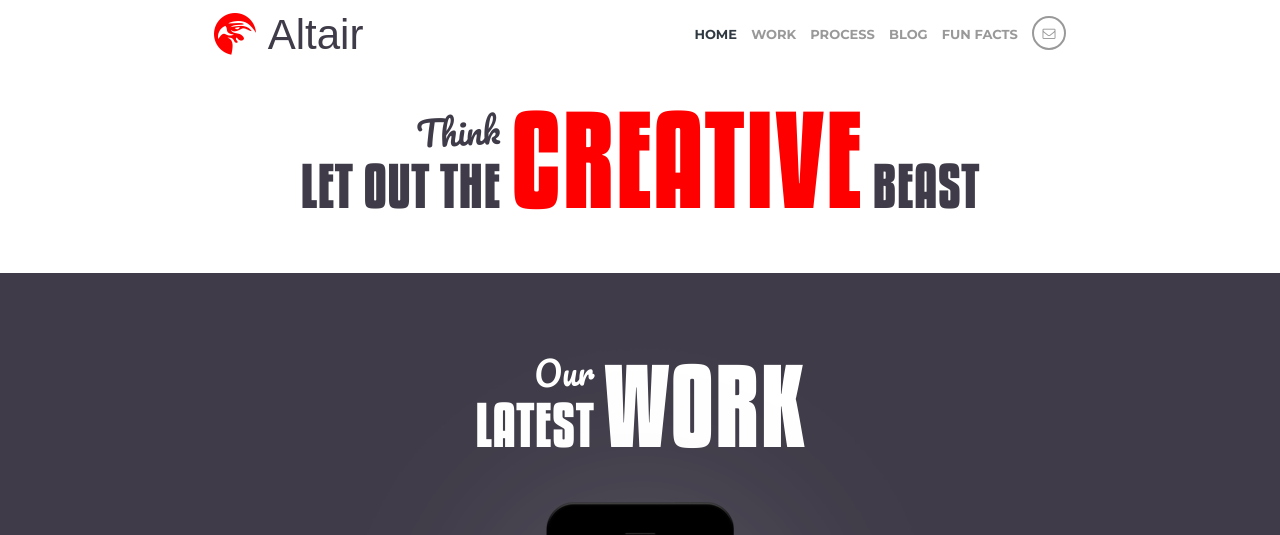
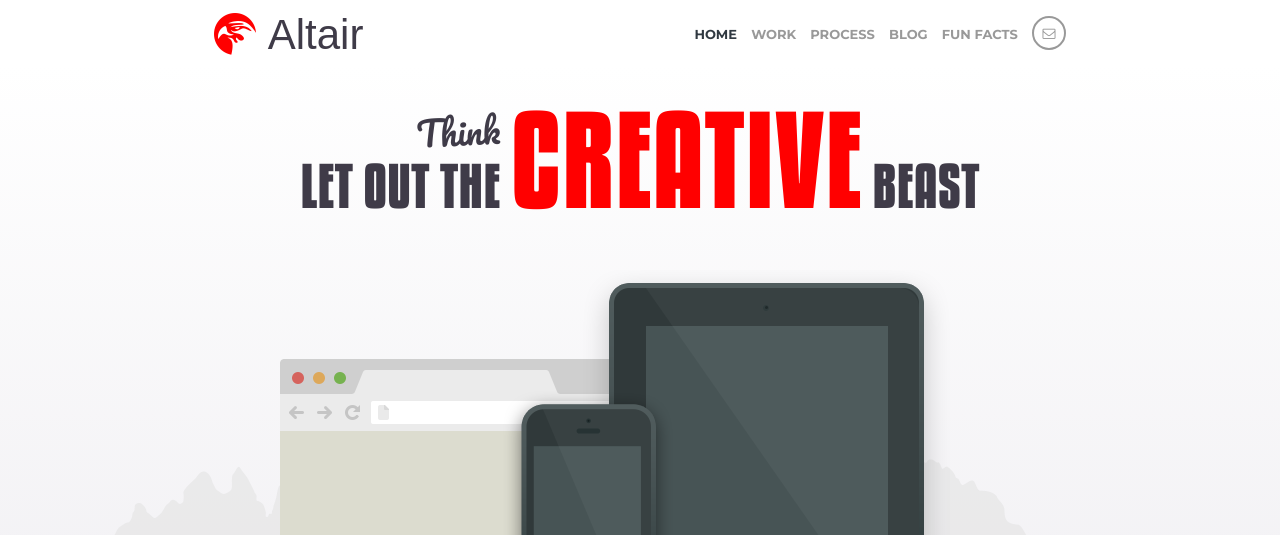
Before and after one commit to tenebricosa/altair, a website: page index.html in a window 1280 px wide. Shown: the top 535 px of the page. Drawn offline with nearby package versions, Linux system fonts and the light colour scheme.

Commit message:
fix intro img

```diff
--- a/css/main.css
+++ b/css/main.css
@@ -83,15 +83,15 @@
   text-decoration: none;
   color: #fff;
 }
-introduction {
+.introduction {
   background-image: -webkit-linear-gradient(top, #fff, rgba(120,110,142,0.1));
   background-image: linear-gradient(to bottom, #fff, rgba(120,110,142,0.1));
   min-height: 570px;
 }
-introduction:nth-of-type(odd) {
+.introduction:nth-of-type(odd) {
   background-color: inherit;
 }
-introduction:before {
+.introduction:before {
   background-image: url("../img/section__introduction.png");
   height: 496px;
   bottom: -130px;
--- a/styles/introduction/introduction.styl
+++ b/styles/introduction/introduction.styl
@@ -1,4 +1,4 @@
-introduction
+.introduction
     background-image linear-gradient(to bottom, #fff, rgba(120,110,142,0.1))
     min-height 570px
 
```
